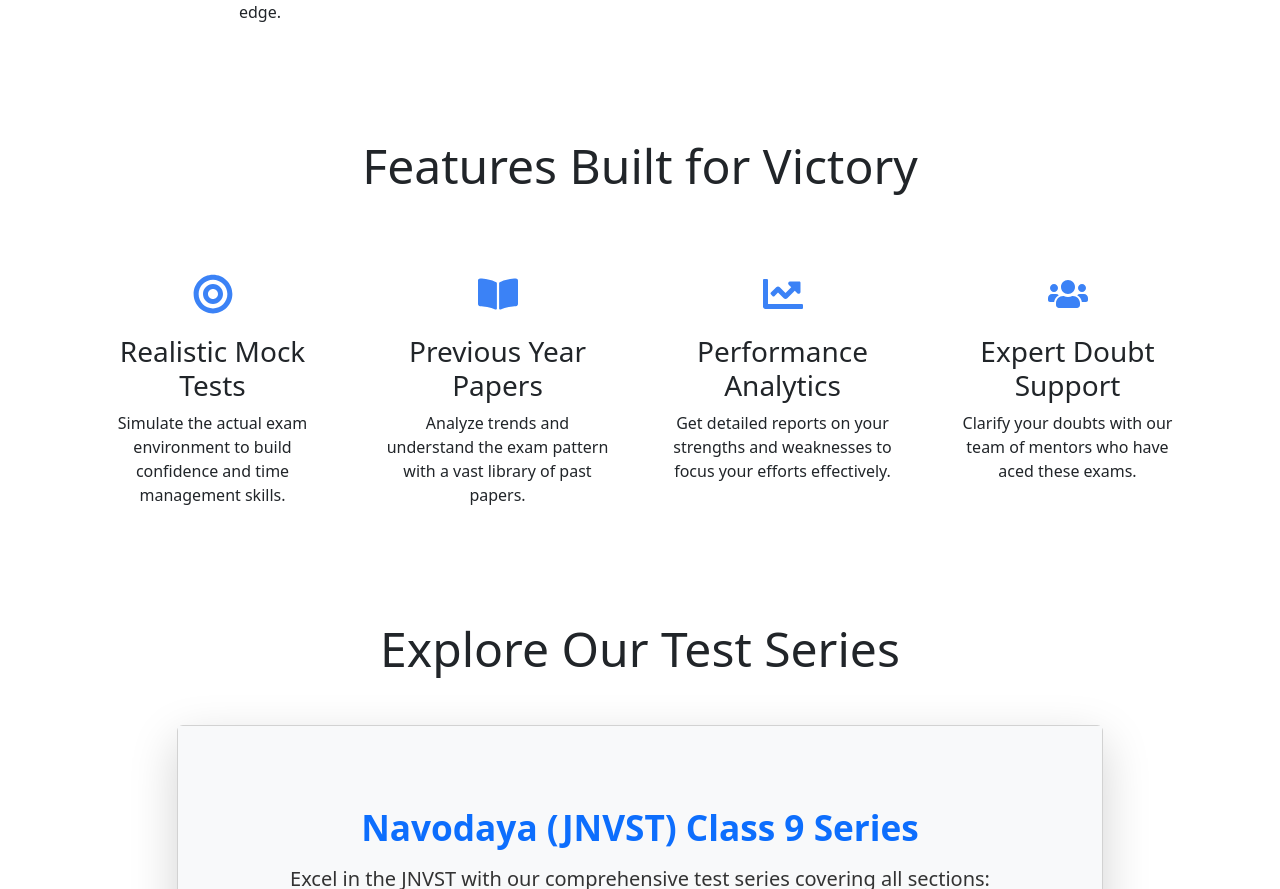
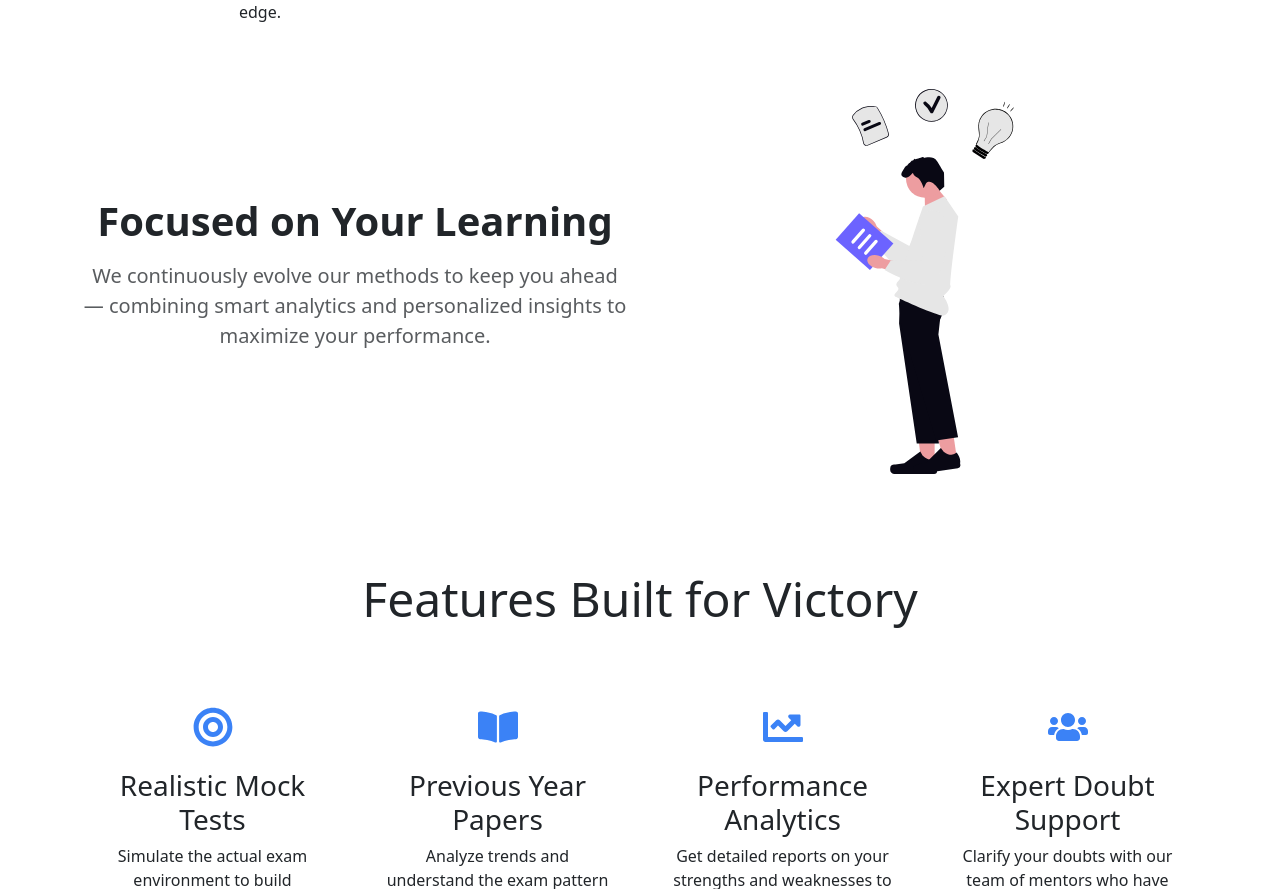
Before and after one commit to dhruvmittal41/AspireClasses, a React (Vite) app in the folder frontend/: page / in a window 1280 px wide. Shown: the part 1337-2226 px from the top of the page. Built offline with nearby package versions, Linux system fonts and the light colour scheme.

Commit message:
Landing_Page_SVG

```diff
--- a/frontend/src/Pages/Landing_Page/Landing_Page.jsx
+++ b/frontend/src/Pages/Landing_Page/Landing_Page.jsx
@@ -14,6 +14,7 @@ import {
 import { TfiAgenda } from "react-icons/tfi";
 import upwards from "./Upwards.svg";
 import certificate from "./Certificate.svg";
+import Learning from "./Learning.svg";
 
 // React-Bootstrap Components
 import {
@@ -189,10 +190,13 @@ const Hero = () => (
 const WhyChooseUs = () => (
   <AnimatedSection id="why-us">
     <Container>
+      {/* === Section Heading === */}
       <h2 className="text-center display-5 mb-3">Why Choose AspireClasses?</h2>
       <p className="text-center text-muted fs-5 mb-5">
         We focus on what truly matters for your success.
       </p>
+
+      {/* === Feature Cards === */}
       <Row className="g-4">
         {[
           {
@@ -226,10 +230,48 @@ const WhyChooseUs = () => (
           </Col>
         ))}
       </Row>
+
+      {/* === SVG + Heading Section === */}
+      <Row className="align-items-center mt-5">
+        {/* Left SVG */}
+
+        {/* Right Text */}
+        <Col xs={12} md={6} className="text-center text-md-center">
+          <motion.h2
+            className="display-6 fw-bold"
+            initial={{ x: 40, opacity: 0 }}
+            whileInView={{ x: 0, opacity: 1 }}
+            transition={{ delay: 0.2, duration: 0.8 }}
+            viewport={{ once: true }}
+          >
+            Focused on Your Learning
+          </motion.h2>
+          <p className="lead text-muted mt-3">
+            We continuously evolve our methods to keep you ahead — combining
+            smart analytics and personalized insights to maximize your
+            performance.
+          </p>
+        </Col>
+        <Col
+          xs={12}
+          md={6}
+          className="d-flex justify-content-center justify-content-md-center mb-4 mb-md-0"
+        >
+          <motion.img
+            src={Learning}
+            alt="Learning Illustration"
+            className="img-fluid"
+            style={{ maxWidth: "190px", height: "auto" }}
+            initial={{ x: -40, opacity: 0 }}
+            whileInView={{ x: 0, opacity: 1 }}
+            transition={{ duration: 0.8 }}
+            viewport={{ once: true }}
+          />
+        </Col>
+      </Row>
     </Container>
   </AnimatedSection>
 );
-
 const faqData = [
   {
     question: "Who creates the test series content?",
```
Also changed, not shown: frontend/src/Pages/Landing_Page/Learning.svg (added).
